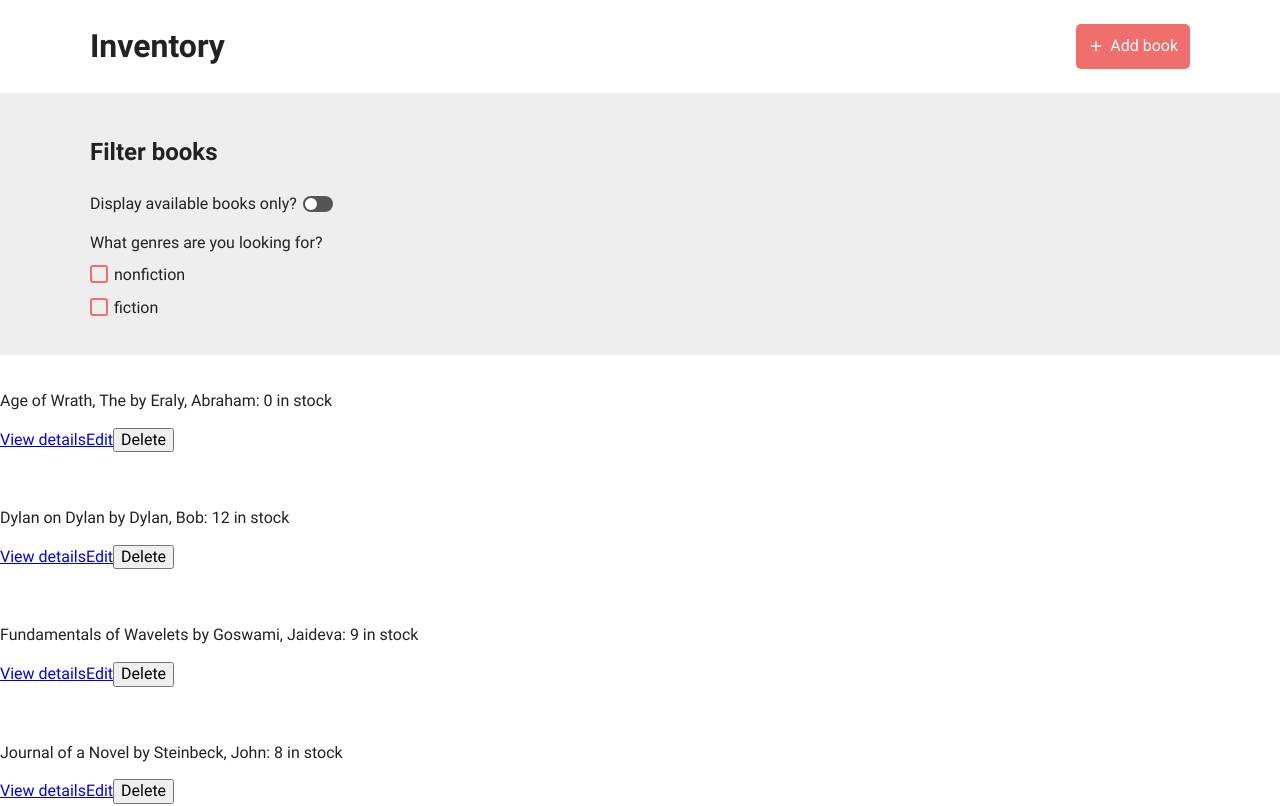
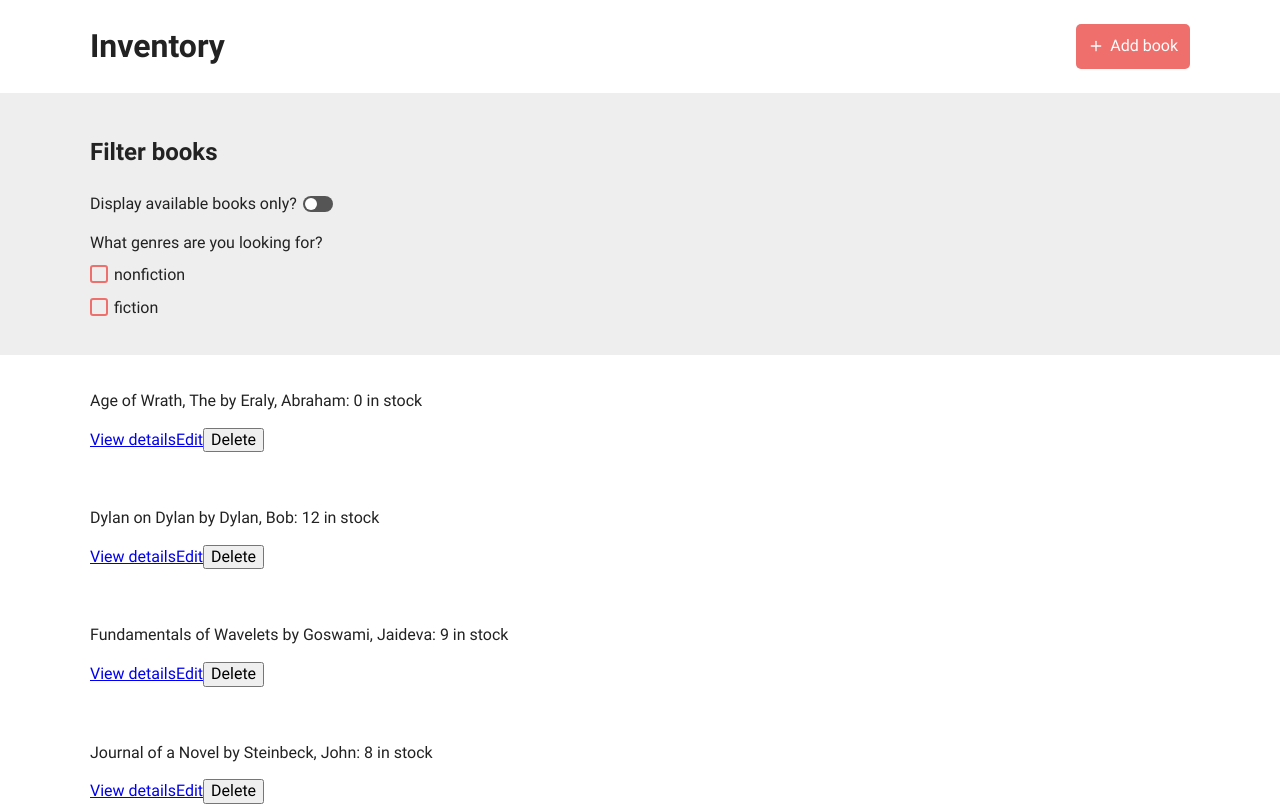
Before and after one commit to itsbrittaleigh/books-r-us, a React (Create React App) app: page / in a window 1280 px wide. Shown: the top 806 px of the page. Built offline with nearby package versions, Linux system fonts and the light colour scheme; grey boxes are pictures that could not be loaded.

Commit message:
:recycle: removing alphabetize function from component

```diff
--- a/src/components/BookList.tsx
+++ b/src/components/BookList.tsx
@@ -5,9 +5,8 @@ interface Props {
   books: Book[];
   displayOnlyAvailable: boolean;
   filteredGenres: [] | string[];
-}
+};
 
-const BookList: React.FC<Props> = ({ books, displayOnlyAvailable, filteredGenres }) => {
 const alphabetize = function(a: Book, b: Book): number {
   const titleA = a.title.toLowerCase();
   const titleB = b.title.toLowerCase();
@@ -23,8 +22,12 @@ const BookList: React.FC<Props> = ({ books, displayOnlyAvailable, filteredGenres
   return 0;
 };
 
-  return (
-    <>
+const BookList: React.FC<Props> = ({
+  books,
+  displayOnlyAvailable,
+  filteredGenres,
+}) => (
+  <div className="wrapper">
     {books
       .sort(alphabetize)
       .filter((book: Book) => displayOnlyAvailable ? book.inventory > 0 : true)
@@ -36,8 +39,7 @@ const BookList: React.FC<Props> = ({ books, displayOnlyAvailable, filteredGenres
         />
       ))
     }
-    </>
+  </div>
 );
-};
 
 export default BookList;
--- a/src/components/Filters.tsx
+++ b/src/components/Filters.tsx
@@ -49,7 +49,10 @@ const Filters: React.FC<Props> = ({
             <fieldset>
               <legend>What genres are you looking for?</legend>
               {genres.map((genre: string) => (
-                <div className="form-field">
+                <div
+                  className="form-field"
+                  key={genre}
+                >
                   <Checkbox
                     id={genre}
                     isChecked={filteredGenres.includes(genre)}
```
Lines whose indentation alone changed are shown as unchanged.
